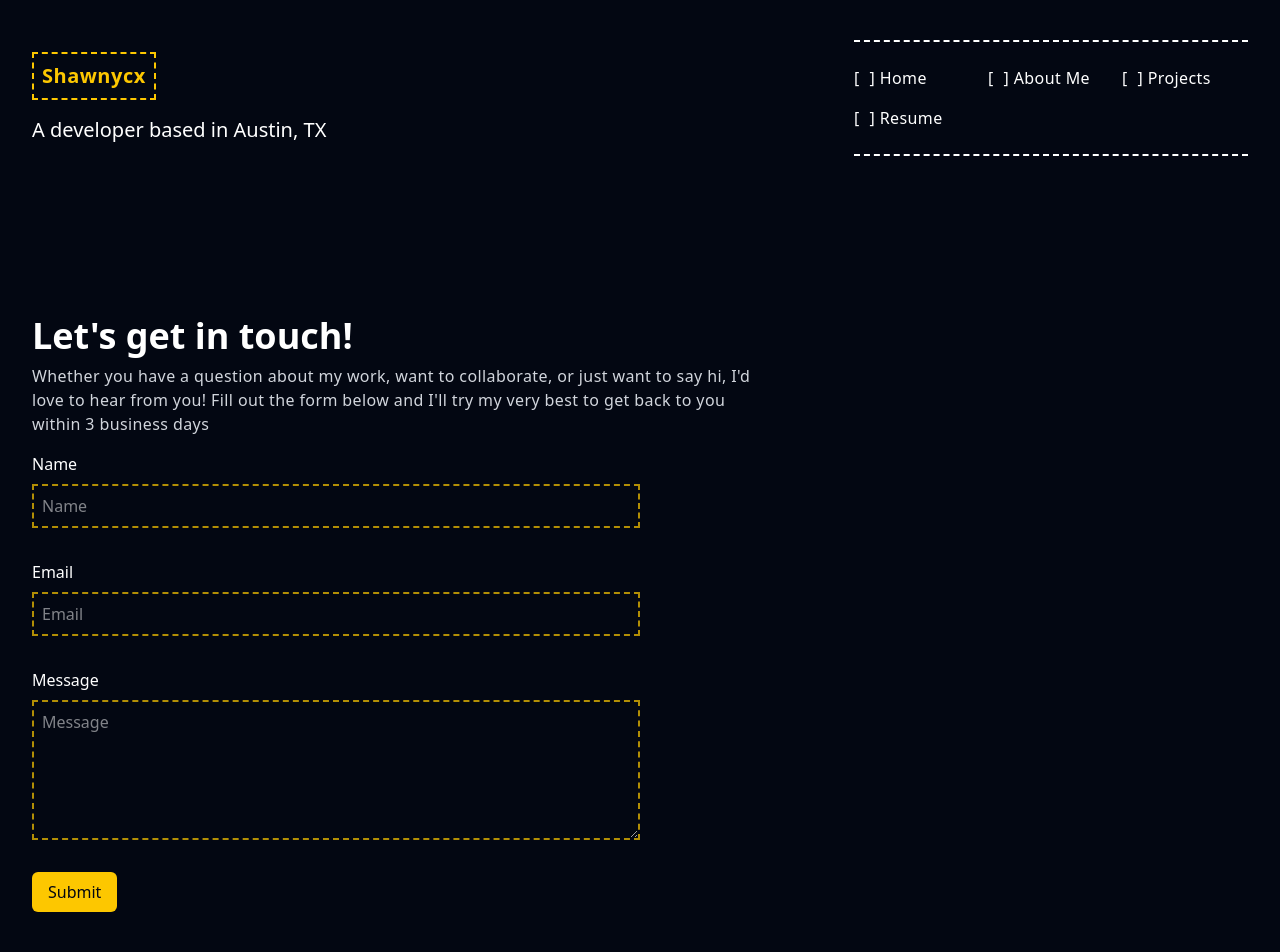
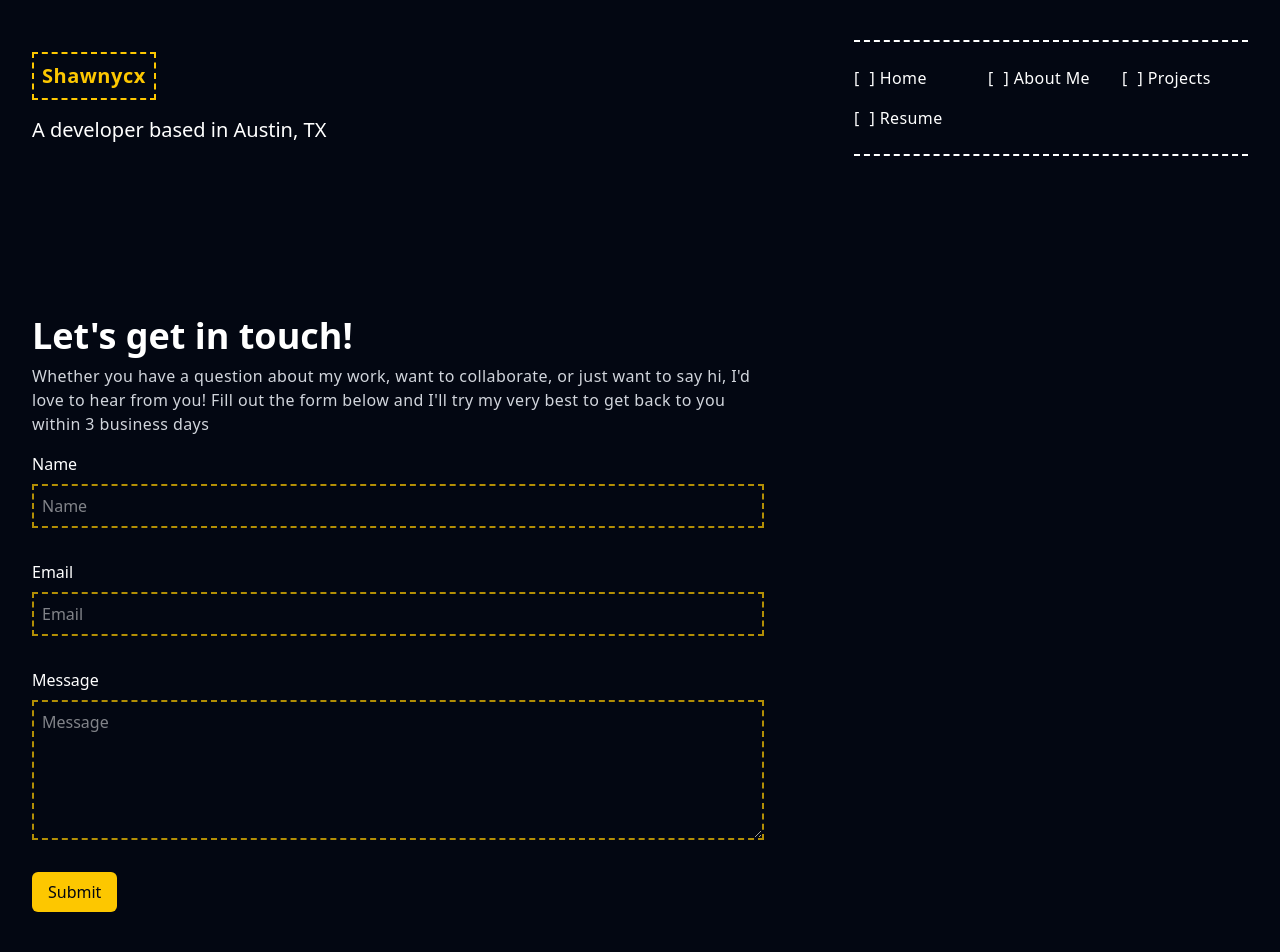
Before and after one commit to shawnycx-dev/portfolio, a Next.js app: page /contact in a window 1280 px wide. Shown: the top 952 px of the page. Built offline with nearby package versions, Linux system fonts and the light colour scheme; no server answers; a web font is replaced by a local one.

Commit message:
Fix form width

```diff
--- a/src/app/contact/page.tsx
+++ b/src/app/contact/page.tsx
@@ -31,7 +31,7 @@ export default function Page() {
   const { name, email, message } = formState.data || {};
 
   return (
-    <div className="py-20 space-y-4">
+    <div className="py-20 space-y-4 max-w-full md:max-w-[80ch]">
       <div className="space-y-2">
         <h2 className="text-4xl text-balance font-bold">Let&apos;s get in touch!</h2>
         <p className="max-w-[80ch] font-montserrat font-light tracking-wide text-muted">
@@ -42,8 +42,7 @@ export default function Page() {
         </p>
       </div>
 
-      <div className="flex flex-row">
-        <form action={formAction} className="basis-1/2">
+      <form action={formAction}>
         <div className="space-y-8">
           <div className="flex flex-col gap-2">
             <label htmlFor="name-field">Name</label>
@@ -87,6 +86,5 @@ export default function Page() {
         </div>
       </form>
     </div>
-    </div>
   );
 }
```
Lines whose indentation alone changed are shown as unchanged.
